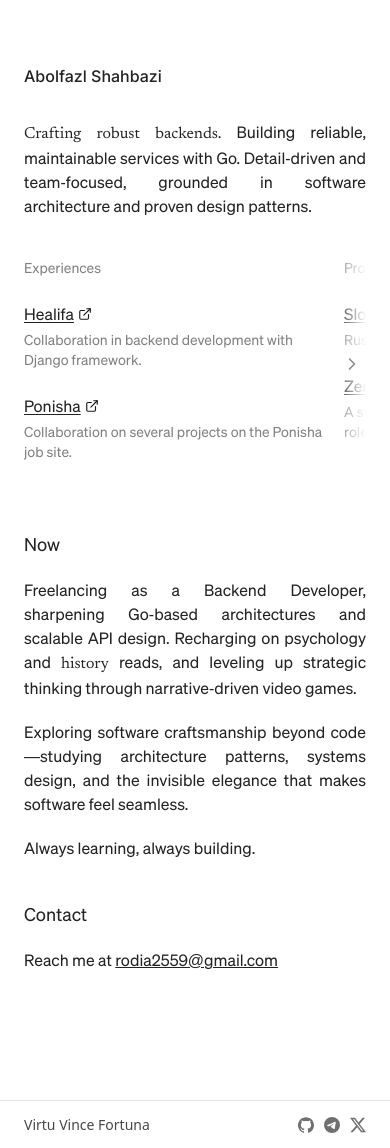
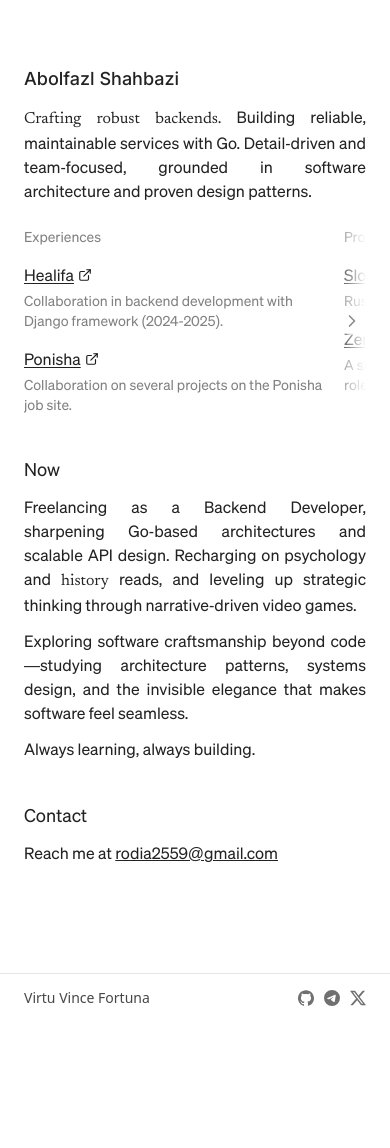
Before and after one commit to AminShahbazii/my-resume, a Next.js app: page / in a window 390 px wide. After the commit the page ends 1021 px from the top, so only its background shows below. Built offline with nearby package versions, Linux system fonts and the light colour scheme.

Commit message:
resize spacing

```diff
--- a/src/app/page.tsx
+++ b/src/app/page.tsx
@@ -74,11 +74,13 @@ export default function Home() {
 
     return (
         <main className={`${sohne.className} opacity-90`}>
-            <div className="sm:pt-[128px] pt-[64px] text-base font-medium">
+            {/* My name */}
+            <div className="sm:pt-[128px] pt-[64px] text-lg font-medium">
                 <span className={`${inter.className} font-medium`} >Abolfazl Shahbazi</span>
             </div>
 
-            <div className="mt-8 text-justify">
+            {/* About secion */}
+            <div className="mt-3 text-justify">
                 <span className={`${newsreader.className} italic`}>
                     Crafting robust backends.
                 </span>{" "}
@@ -87,7 +89,8 @@ export default function Home() {
                 patterns.
             </div>
 
-            <div className="mt-10">
+            {/* Projects section */}
+            <div className="mt-6">
                 <div className="relative w-full">
                     {/* Left arrow */}
                     <button
@@ -106,7 +109,7 @@ export default function Home() {
                         ref={scrollRef}
                         className="overflow-x-auto whitespace-nowrap scrollbar-thin scrollbar-thumb-gray-300 scrollbar-track-transparent"
                     >
-                        <div className="flex w-max space-x-5 pb-2">
+                        <div className="flex w-max space-x-5">
                             <ExperienceList />
                             <ProjectsList />
                         </div>
@@ -134,21 +137,26 @@ export default function Home() {
                 </div>
             </div>
 
-            <div className="mt-15 text-justify">
-                <div className="text-lg mb-5">Now</div>
+            {/* Now section */}
+            <div className="mt-10 text-justify">
+                <div className="text-lg mb-3">Now</div>
                 <div>
                     Freelancing as a Backend Developer, sharpening Go‑based architectures and scalable API design. Recharging on psychology and <span className={`${newsreader.className} italic`}>history</span> reads, and leveling up strategic thinking through narrative‑driven video games.
                 </div>
-                <div className="my-5">
+                <div className="my-3">
                     Exploring software craftsmanship beyond code—studying architecture patterns, systems design, and the invisible elegance that makes software feel seamless.
                 </div>
                 <div>Always learning, always building.</div>
             </div>
 
-            <div className="mt-10 mb-20">
-                <div className="text-lg mb-5">Contact</div>
-                Reach me at{" "}
-                <span className="underline">rodia2559@gmail.com</span>
+
+            {/* Contact secion */}
+            <div className="mt-10 mb-15 space-y-3">
+                <div className="text-lg">Contact</div>
+                <div>
+                    Reach me at{" "}
+                    <span className="underline">rodia2559@gmail.com</span>
+                </div>
             </div>
         </main>
     );
--- a/src/components/experience-list.tsx
+++ b/src/components/experience-list.tsx
@@ -9,7 +9,7 @@ type Experience = {
 const expericences: Experience[] = [
     {
         title: "Healifa",
-        description: "Collaboration in backend development with Django framework.",
+        description: "Collaboration in backend development with Django framework (2024-2025).",
         url: "https://healifa.com",
     },
     {
@@ -21,9 +21,9 @@ const expericences: Experience[] = [
 
 export default function ExperienceList() {
     return (
-        <div className="space-y-6 max-w-[300px] w-full">
+        <div className="space-y-4 max-w-[300px] w-full">
             <h2 className="text-sm font-medium text-muted-foreground">Experiences</h2>
-            <div className="space-y-6">
+            <div className="space-y-4">
                 {expericences.map((experience, i) => (
                     <div key={i} className="space-y-1 w-full">
                         <Link
--- a/src/components/project-list.tsx
+++ b/src/components/project-list.tsx
@@ -21,9 +21,9 @@ const projects: Project[] = [
 
 export default function ProjectList() {
     return (
-        <div className="space-y-6 max-w-[300px] w-full">
+        <div className="space-y-4 max-w-[300px] w-full">
             <h2 className="text-sm font-medium text-muted-foreground">Projects</h2>
-            <div className="space-y-6">
+            <div className="space-y-4">
                 {projects.map((project, i) => (
                     <div key={i} className="space-y-1 w-full">
                         <Link
```
